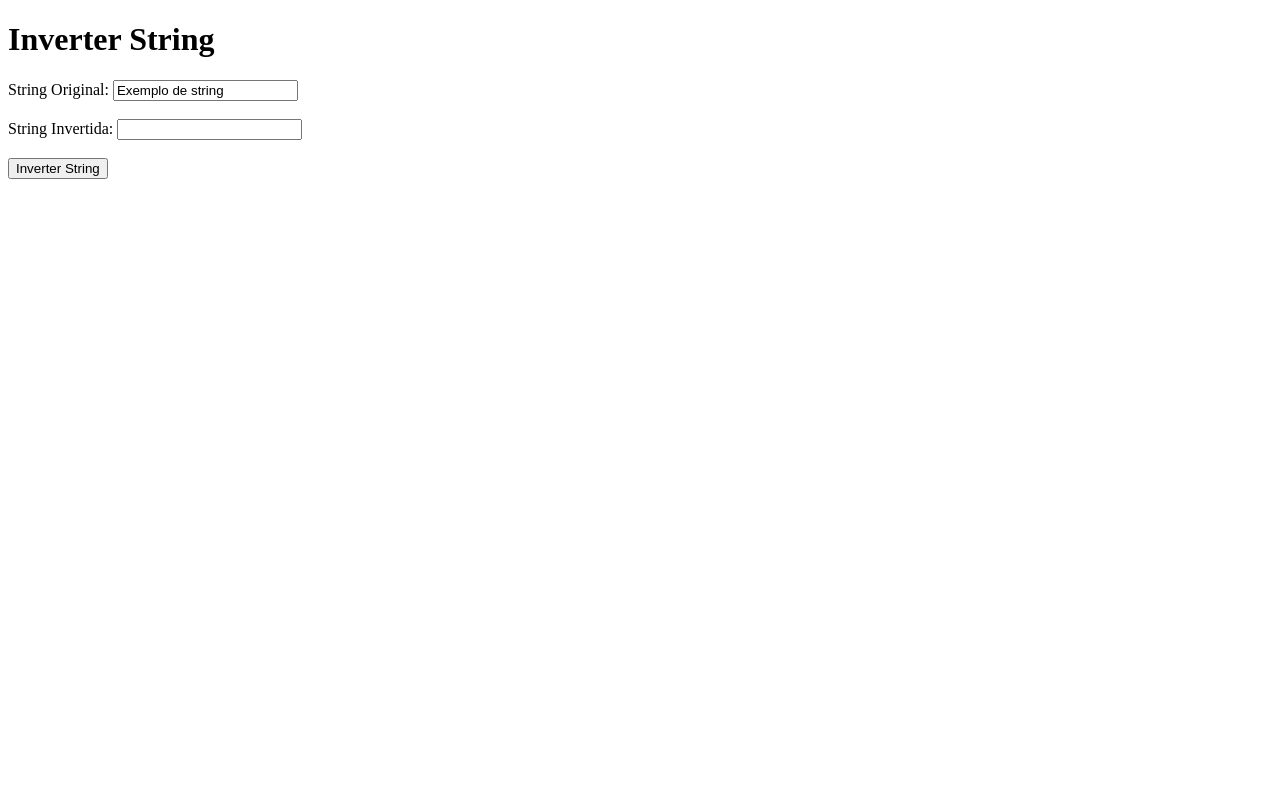
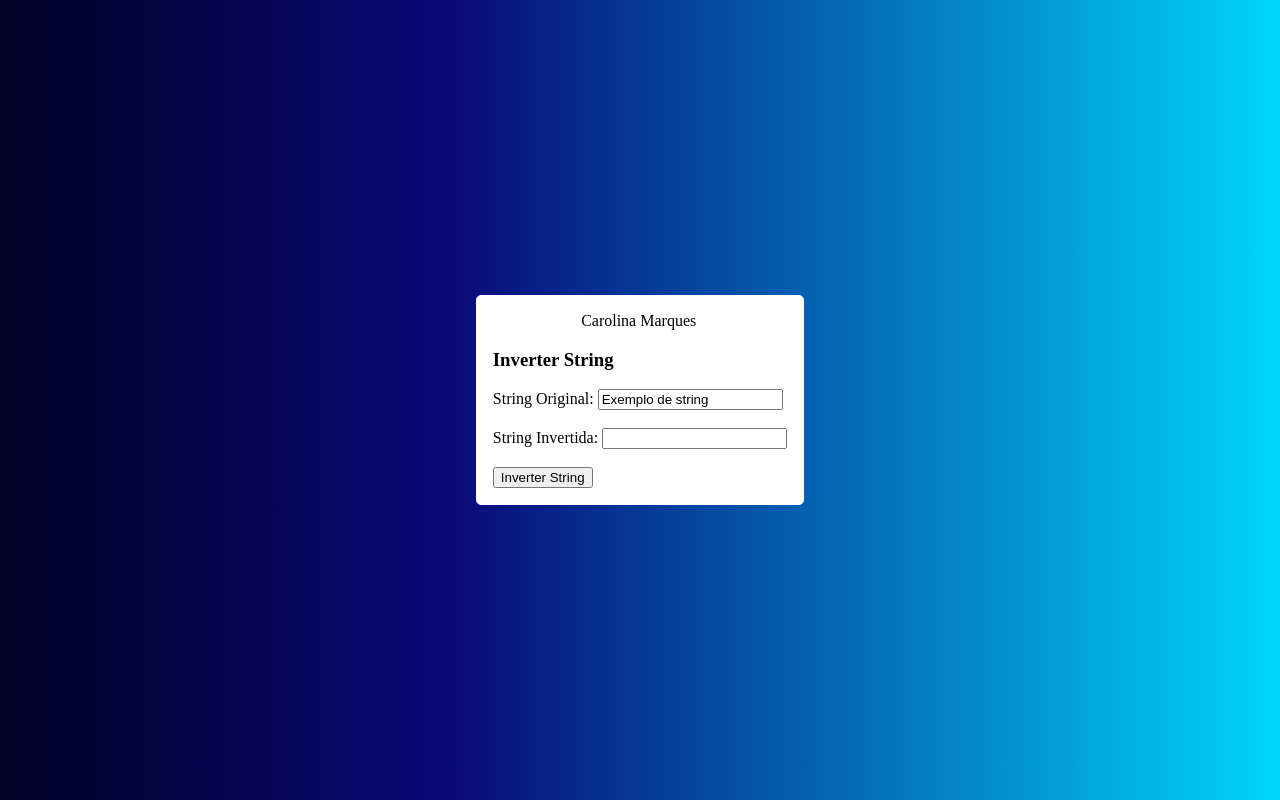
Before and after one commit to linnieesz/TargetChallenge, a website: page NumberFive/index.html in a window 1280 px wide. Drawn offline with Linux system fonts and the light colour scheme.

Commit message:
fixed number 5 ui

```diff
--- a/NumberFive/index.html
+++ b/NumberFive/index.html
@@ -1,10 +1,20 @@
 <!DOCTYPE html>
 <html lang="pt-br">
+
 <head>
   <title>2º Exercise - Fibonacci</title>
+  <link rel="stylesheet" type="text/css" href="styles/styles.css" media="screen" />
 </head>
+
 <body>
-  <h1>Inverter String</h1>
+  <div class="container">
+
+    <div class="box">
+      <div class="presentation">
+        Carolina Marques
+      </div>
+
+      <h3>Inverter String</h3>
 
       <label for="inputOriginal">String Original:</label>
       <input type="text" id="inputOriginal" value="Exemplo de string">
@@ -15,7 +25,11 @@
       <br><br>
 
       <button id="invertButton">Inverter String</button>
+    </div>
+  </div>
+
 
   <script src="scripts/scripts.js"></script>
 </body>
+
 </html>
--- /dev/null
+++ b/NumberFive/styles/styles.css
@@ -0,0 +1,24 @@
+body {
+    margin: 0;
+    padding: 0;
+}
+
+.container {
+    height: 100vh;
+    width: 100vw;
+    display: flex;
+    justify-content: center;
+    align-items: center;
+    background: linear-gradient(90deg, rgba(2,0,36,1) 0%, rgba(9,9,121,1) 35%, rgba(0,212,255,1) 100%);;
+}
+
+.box {
+    background-color: #fff;
+    padding: 1rem;
+    border: 1px solid #fff;
+    border-radius: 5px;
+}
+
+.presentation {
+    margin-left: 30%;
+}
```
Lines whose indentation alone changed are shown as unchanged.
